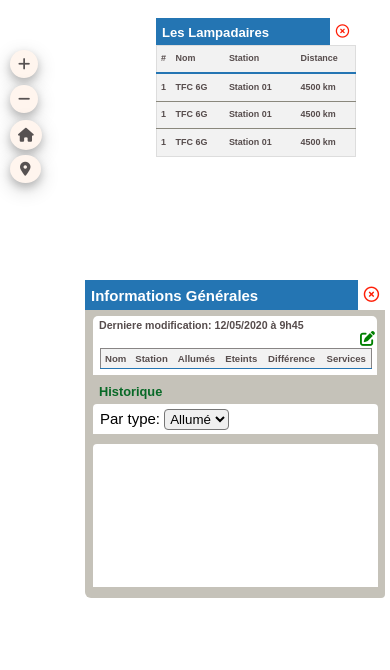
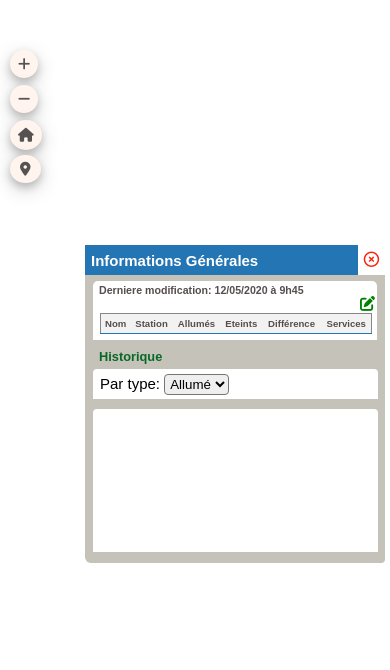
Before and after one commit to Yabdil/LampWebGis, a Django app: page /app/ in a window 390 px wide; the page is wider, and only the part inside the window is pictured. Shown: the part 50-720 px from the top of that part. Run offline with Django 3.2, Linux system fonts and the light colour scheme; lists and menus that the app fills with data are empty; some libraries are stand-ins or nearby versions.

Commit message:
Responsive Changes

```diff
--- a/geoapi/static/css/mainCss.css
+++ b/geoapi/static/css/mainCss.css
@@ -489,7 +489,7 @@ span{
     top: 105px;
     left: 132px;
     width: 300px;
-    display: block;
+    display: none;
 }
 
 h2{
@@ -644,7 +644,7 @@ h2{
       #base{
           position: absolute;
           height: 150px;
-          top: 330px;
+          top: 35%;
       }
 
       .header{
@@ -666,4 +666,20 @@ h2{
         top: 8%;
         left: 40%;
       }
+
+      #rulerspan, #locationspan, #extendsspan, #zoomoutspan, #zoominspan{
+        visibility: hidden;
+    }
   }
+
+  @media screen and (max-height: 600px){
+    #base{
+        position: absolute;
+        height: 150px;
+        top: 20%;
+    }
+    #rulerspan, #locationspan, #extendsspan, #zoomoutspan, #zoominspan{
+        visibility: hidden;
+    }
+
+  }
--- a/geoapi/static/js/mainJs.js
+++ b/geoapi/static/js/mainJs.js
@@ -345,14 +345,11 @@ function SubmitForm(e){
                             msgError.style.display = 'none'
                         },2000)
                     }else{
-                        msgSucces.style.display = 'block'
-                        setTimeout(function(){
                             fetchlamps()
                             form.reset()
                             ft.set('diff',data.number_off_lamp_On - data.number_off_lamp_Off)
                             divModal.style.display = 'none'
                             msgSucces.style.display = 'none'
-                        },2000)
                     }
                 })
     }
@@ -581,11 +578,16 @@ for (let closeDiv of closeDivs){
             parentDiv.style.display = 'none'
             msgError.style.display = 'none'
         }else if (parentDiv.getAttribute('id') === 'nearest-lamps'){
-            ClearTable()
-            activeGeolocation.setAttribute('class', 'control location')
-            parentDiv.style.display = 'none'
-            map.removeLayer(vectorPosition)
-            lampsSource.refresh()
+            fetch('getGeojson').then(res => res.json()).then(function(data){
+                let format =  new ol.format.GeoJSON()
+                lampsSource.clear()
+                let features = format.readFeatures(data,{dataProjection:'EPSG:4326',featureProjection:'EPSG:3857'})
+                lampsSource.addFeatures(features)
+                ClearTable()
+                activeGeolocation.setAttribute('class', 'control location')
+                parentDiv.style.display = 'none'
+                map.removeLayer(vectorPosition)
+            })
         }
         parentDiv.style.display = 'none'
     })
@@ -598,4 +600,3 @@ function ClearTable(){
         parent.removeChild(data)
     }
 }
-//apps is ok
--- a/geoapi/templates/mainPage1.html
+++ b/geoapi/templates/mainPage1.html
@@ -76,24 +76,6 @@
                     <th>Station</th>
                     <th>Distance</th>
                 </tr>
-                 <tr class="data">
-                    <th>1</th>
-                    <th>TFC 6G</th>
-                    <th>Station 01</th>
-                    <th>4500 km</th>
-                </tr>
-                 <tr class="data">
-                    <th>1</th>
-                    <th>TFC 6G</th>
-                    <th>Station 01</th>
-                    <th>4500 km</th>
-                </tr>
-                 <tr class="data">
-                    <th>1</th>
-                    <th>TFC 6G</th>
-                    <th>Station 01</th>
-                    <th>4500 km</th>
-                </tr>
             </table>
         </div>
         <div id="information-container">
--- a/geoapi/views.py
+++ b/geoapi/views.py
@@ -6,6 +6,8 @@ from .serializer import LampSerializer, Lamp_historiqueSerializer
 from rest_framework.views import APIView
 from rest_framework.response import Response
 import json
+import requests
+import datetime
 
 class LampView(APIView):
     def get(self, request):
--- a/lampProject/env.json
+++ b/lampProject/env.json
@@ -15,11 +15,12 @@
             "PORT": 5432
         },
         "PROD":{
-            "NAME": "d2ntqcinmeuu2i",
-            "USER": "bnwckjohobublz",
-            "PASSWORD": "0d27c3e52e0a802a2acd854d47433dfd896911501a21f5be6db2e5e2af7b2025",
-            "HOST": "ec2-54-161-150-170.compute-1.amazonaws.com",
-            "PORT": 5432
+            "NAME": "geodb",
+            "USER": "doadmin",
+            "PASSWORD": "xqzqokaneupcfmsb",
+            "HOST": "geodbsig-do-user-8314785-0.b.db.ondigitalocean.com",
+            "PORT": 25060
         }
-    }
+    },
+    "ALLOWED_HOSTS": ["127.0.0.1","142.93.171.149","165.227.163.125"]
 }
```
Also changed, not shown: geoapi/serializer.py (+5 -3 lines), lampProject/settings.py (+9 -5 lines).
